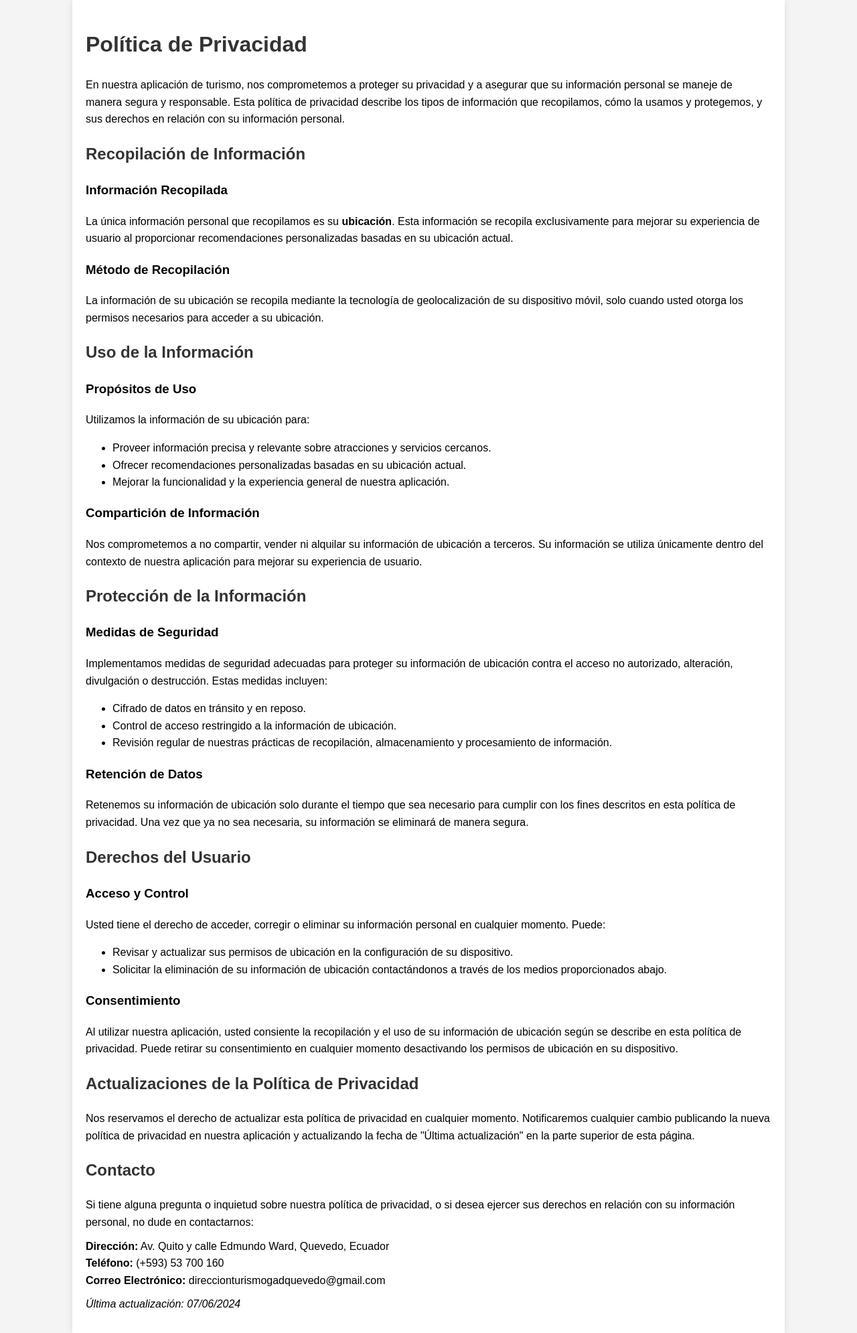
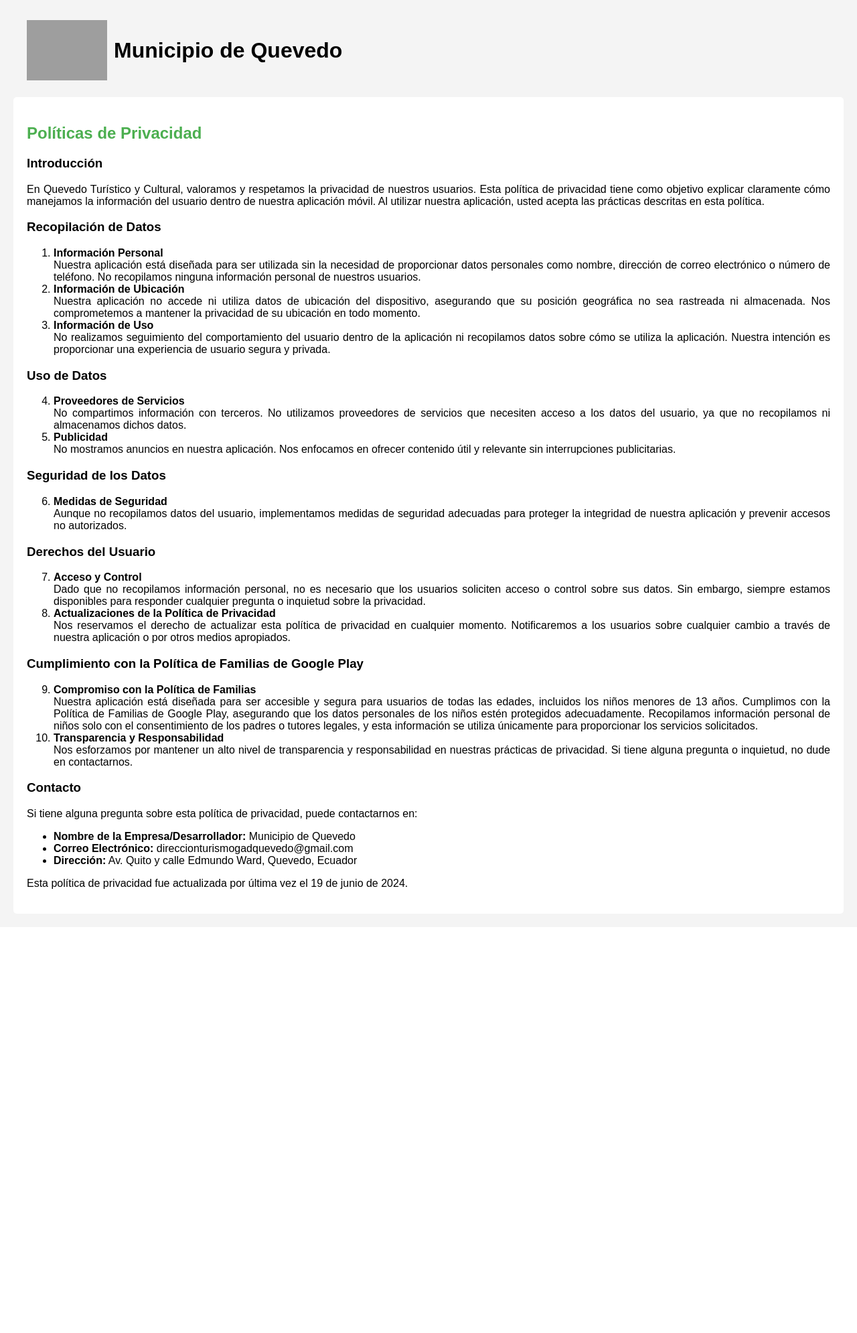
Before and after one commit to cristianzambrano/AppWebTurismoQuevedo, a CodeIgniter 4 app: the page made by app/Views/privacy.php in a window 1280 px wide. Shown: the whole page at 67% size. After the commit the page ends 1327 px from the top, so only its background shows below. Run offline with PHP 8.4 and a stand-in for CodeIgniter, Linux system fonts and the light colour scheme; the template is opened without the code that fills it, so the values that code supplies are empty; some libraries are stand-ins or nearby versions; grey boxes are pictures that could not be loaded.

Commit message:
Change on privacy

```diff
--- a/app/Config/Routes.php
+++ b/app/Config/Routes.php
@@ -49,7 +49,7 @@ use CodeIgniter\Router\RouteCollection;
     $routes->post('login', 'Usuario::login');
     $routes->get('logout', 'Usuario::logout');
 
-    $routes->get('privacy', 'Usuario::privacy');
+    $routes->get('privacy/v1', 'Usuario::privacy');
 
 
     $routes->get('categoria/getlistadoCB', 'Categoria::getjson_ListadoCategorias/');
--- a/app/Views/privacy.php
+++ b/app/Views/privacy.php
@@ -1,5 +1,6 @@
 <!DOCTYPE html>
 <html lang="es">
+
 <head>
   <meta charset="UTF-8">
   <meta name="viewport" content="width=device-width, initial-scale=1.0">
@@ -7,86 +8,132 @@
   <style>
     body {
       font-family: Arial, sans-serif;
-            line-height: 1.6;
       margin: 0;
-            padding: 0;
+      padding: 20px;
       background-color: #f4f4f4;
+            text-align: justify;    }
+
+    header {
+      padding: 10px 0;
+      text-align: left;
+      width: 100%;
+      display: flex;
+      align-items: center;
     }
+
+    header img {
+      margin-left: 20px;
+      height: 90px;
+    }
+
+    header h1 {
+      display: inline;
+      margin-left: 10px;
+      vertical-align: middle;
+    }
+
     .container {
-            width: 80%;
-            margin: auto;
-            overflow: hidden;
+      margin-top: 15px;
+      background: white;
       padding: 20px;
-            background: #fff;
-            box-shadow: 0 0 10px rgba(0,0,0,0.1);
+      border-radius: 5px;
     }
-        h1, h2 {
-            color: #333;
-        }
-        p {
-            margin: 10px 0;
+
+    h2 {
+      color: #4CAF50;
     }
   </style>
 </head>
+
 <body>
 
+  <header>
+    <img src="https://i.imgur.com/XrZIN7A.png" alt="Municipio de Quevedo">
+    <h1>Municipio de Quevedo</h1>
+  </header>
+
   <div class="container">
-        <h1>Política de Privacidad</h1>
-        <p>En nuestra aplicación de turismo, nos comprometemos a proteger su privacidad y a asegurar que su información personal se maneje de manera segura y responsable. Esta política de privacidad describe los tipos de información que recopilamos, cómo la usamos y protegemos, y sus derechos en relación con su información personal.</p>
+    <h2>Políticas de Privacidad</h2>
 
-        <h2>Recopilación de Información</h2>
-        <h3>Información Recopilada</h3>
-        <p>La única información personal que recopilamos es su <strong>ubicación</strong>. Esta información se recopila exclusivamente para mejorar su experiencia de usuario al proporcionar recomendaciones personalizadas basadas en su ubicación actual.</p>
+    <h3>Introducción</h3>
+    <p>En Quevedo Turístico y Cultural, valoramos y respetamos la privacidad de nuestros usuarios. Esta política de
+      privacidad tiene como objetivo explicar claramente cómo manejamos la información del usuario dentro de
+      nuestra aplicación móvil. Al utilizar nuestra aplicación, usted acepta las prácticas descritas en esta
+      política.</p>
 
-        <h3>Método de Recopilación</h3>
-        <p>La información de su ubicación se recopila mediante la tecnología de geolocalización de su dispositivo móvil, solo cuando usted otorga los permisos necesarios para acceder a su ubicación.</p>
+    <h3>Recopilación de Datos</h3>
+    <ol>
+      <li><strong>Información Personal</strong><br>
+                Nuestra aplicación está diseñada para ser utilizada sin la necesidad de proporcionar datos personales
+                como nombre, dirección de correo electrónico o número de teléfono. No recopilamos ninguna información
+                personal de nuestros usuarios.</li>
 
-        <h2>Uso de la Información</h2>
-        <h3>Propósitos de Uso</h3>
-        <p>Utilizamos la información de su ubicación para:</p>
+      <li><strong>Información de Ubicación</strong><br>
+                Nuestra aplicación no accede ni utiliza datos de ubicación del dispositivo, asegurando que su posición
+                geográfica no sea rastreada ni almacenada. Nos comprometemos a mantener la privacidad de su ubicación en
+                todo momento.</li>
+
+      <li><strong>Información de Uso</strong><br>
+                No realizamos seguimiento del comportamiento del usuario dentro de la aplicación ni recopilamos datos
+                sobre cómo se utiliza la aplicación. Nuestra intención es proporcionar una experiencia de usuario segura
+                y privada.</li>
+    </ol>
+
+    <h3>Uso de Datos</h3>
+    <ol start="4">
+      <li><strong>Proveedores de Servicios</strong><br>
+                No compartimos información con terceros. No utilizamos proveedores de servicios que necesiten acceso a
+                los datos del usuario, ya que no recopilamos ni almacenamos dichos datos.</li>
+
+      <li><strong>Publicidad</strong><br>
+                No mostramos anuncios en nuestra aplicación. Nos enfocamos en ofrecer contenido útil y relevante sin
+                interrupciones publicitarias.</li>
+    </ol>
+
+    <h3>Seguridad de los Datos</h3>
+    <ol start="6">
+      <li><strong>Medidas de Seguridad</strong><br>
+                Aunque no recopilamos datos del usuario, implementamos medidas de seguridad adecuadas para proteger la
+                integridad de nuestra aplicación y prevenir accesos no autorizados.</li>
+    </ol>
+
+    <h3>Derechos del Usuario</h3>
+    <ol start="7">
+      <li><strong>Acceso y Control</strong><br>
+                Dado que no recopilamos información personal, no es necesario que los usuarios soliciten acceso o
+                control sobre sus datos. Sin embargo, siempre estamos disponibles para responder cualquier pregunta o
+                inquietud sobre la privacidad.</li>
+
+      <li><strong>Actualizaciones de la Política de Privacidad</strong><br>
+                Nos reservamos el derecho de actualizar esta política de privacidad en cualquier momento. Notificaremos
+                a los usuarios sobre cualquier cambio a través de nuestra aplicación o por otros medios apropiados.</li>
+    </ol>
+
+    <h3>Cumplimiento con la Política de Familias de Google Play</h3>
+    <ol start="9">
+      <li><strong>Compromiso con la Política de Familias</strong><br>
+                Nuestra aplicación está diseñada para ser accesible y segura para usuarios de todas las edades,
+                incluidos los niños menores de 13 años. Cumplimos con la Política de Familias de Google Play, asegurando
+                que los datos personales de los niños estén protegidos adecuadamente. Recopilamos información personal
+                de niños solo con el consentimiento de los padres o tutores legales, y esta información se utiliza
+                únicamente para proporcionar los servicios solicitados.</li>
+
+      <li><strong>Transparencia y Responsabilidad</strong><br>
+                Nos esforzamos por mantener un alto nivel de transparencia y responsabilidad en nuestras prácticas de
+                privacidad. Si tiene alguna pregunta o inquietud, no dude en contactarnos.</li>
+    </ol>
+
+    <h3>Contacto</h3>
+    <p>Si tiene alguna pregunta sobre esta política de privacidad, puede contactarnos en:</p>
     <ul>
-            <li>Proveer información precisa y relevante sobre atracciones y servicios cercanos.</li>
-            <li>Ofrecer recomendaciones personalizadas basadas en su ubicación actual.</li>
-            <li>Mejorar la funcionalidad y la experiencia general de nuestra aplicación.</li>
+      <li><strong>Nombre de la Empresa/Desarrollador:</strong> Municipio de Quevedo</li>
+      <li><strong>Correo Electrónico:</strong> direccionturismogadquevedo@gmail.com</li>
+      <li><strong>Dirección:</strong> Av. Quito y calle Edmundo Ward, Quevedo, Ecuador</li>
     </ul>
 
-        <h3>Compartición de Información</h3>
-        <p>Nos comprometemos a no compartir, vender ni alquilar su información de ubicación a terceros. Su información se utiliza únicamente dentro del contexto de nuestra aplicación para mejorar su experiencia de usuario.</p>
-
-        <h2>Protección de la Información</h2>
-        <h3>Medidas de Seguridad</h3>
-        <p>Implementamos medidas de seguridad adecuadas para proteger su información de ubicación contra el acceso no autorizado, alteración, divulgación o destrucción. Estas medidas incluyen:</p>
-        <ul>
-            <li>Cifrado de datos en tránsito y en reposo.</li>
-            <li>Control de acceso restringido a la información de ubicación.</li>
-            <li>Revisión regular de nuestras prácticas de recopilación, almacenamiento y procesamiento de información.</li>
-        </ul>
-
-        <h3>Retención de Datos</h3>
-        <p>Retenemos su información de ubicación solo durante el tiempo que sea necesario para cumplir con los fines descritos en esta política de privacidad. Una vez que ya no sea necesaria, su información se eliminará de manera segura.</p>
-
-        <h2>Derechos del Usuario</h2>
-        <h3>Acceso y Control</h3>
-        <p>Usted tiene el derecho de acceder, corregir o eliminar su información personal en cualquier momento. Puede:</p>
-        <ul>
-            <li>Revisar y actualizar sus permisos de ubicación en la configuración de su dispositivo.</li>
-            <li>Solicitar la eliminación de su información de ubicación contactándonos a través de los medios proporcionados abajo.</li>
-        </ul>
-
-        <h3>Consentimiento</h3>
-        <p>Al utilizar nuestra aplicación, usted consiente la recopilación y el uso de su información de ubicación según se describe en esta política de privacidad. Puede retirar su consentimiento en cualquier momento desactivando los permisos de ubicación en su dispositivo.</p>
-
-        <h2>Actualizaciones de la Política de Privacidad</h2>
-        <p>Nos reservamos el derecho de actualizar esta política de privacidad en cualquier momento. Notificaremos cualquier cambio publicando la nueva política de privacidad en nuestra aplicación y actualizando la fecha de "Última actualización" en la parte superior de esta página.</p>
-
-        <h2>Contacto</h2>
-        <p>Si tiene alguna pregunta o inquietud sobre nuestra política de privacidad, o si desea ejercer sus derechos en relación con su información personal, no dude en contactarnos:</p>
-        <p><strong>Dirección:</strong> Av. Quito y calle Edmundo Ward, Quevedo, Ecuador<br>
-           <strong>Teléfono:</strong> (+593) 53 700 160<br>
-           <strong>Correo Electrónico:</strong> direccionturismogadquevedo@gmail.com
-        </p>
-        <p><em>Última actualización: 07/06/2024</em></p>
+    <p>Esta política de privacidad fue actualizada por última vez el 19 de junio de 2024.</p>
   </div>
 
 </body>
+
 </html>
```
Lines whose indentation alone changed are shown as unchanged.
